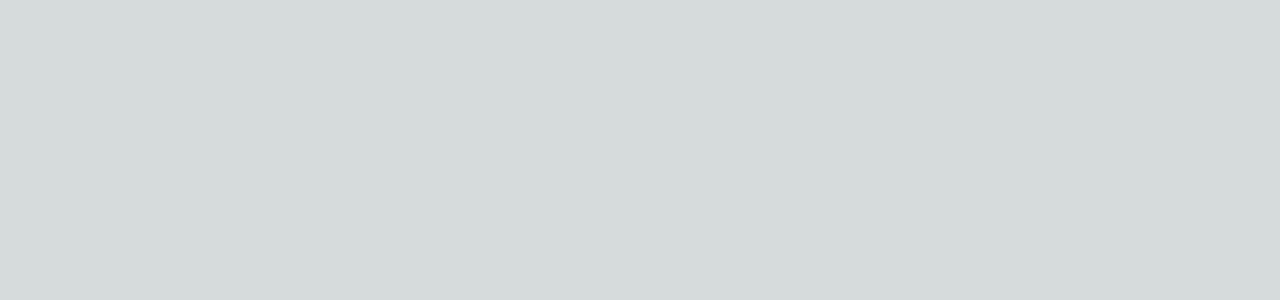
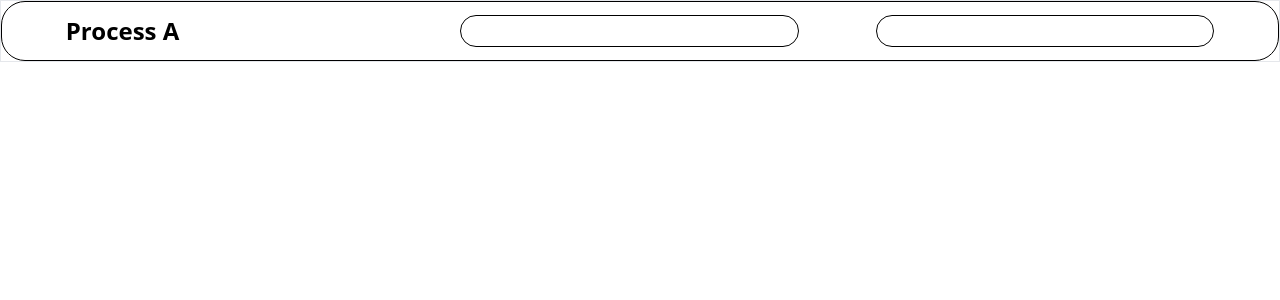
Before and after one commit to eyucherin/MLFQ-simulator, a Next.js app: page / in a window 1280 px wide. Shown: the top 300 px of the page. Built offline with nearby package versions, Linux system fonts and the light colour scheme.

Commit message:
initialized input layout

```diff
--- /dev/null
+++ b/src/pages/component/UserInput.js
@@ -0,0 +1,15 @@
+import React from 'react'
+
+const UserInput = (props) => {
+  return (
+    <form className = " flex w-[100%] border border-black rounded-3xl">
+        <div className = "text-2xl font-bold w-[33.33%]  mx-[3%] my-[1%] pl-[2%]">{props.name}</div>
+        <input id = "arrival_time" type = "text" className = "w-[33.33%] border border-black rounded-2xl mx-[3%] my-[1%]" ></input>
+        <input id = "burst_time" type = "text" className = "w-[33.33%] border border-black rounded-2xl ml-[3%] my-[1%] mr-[5%] " ></input>
+
+        {/* input with text */}
+    </form>
+  )
+}
+
+export default UserInput
--- a/src/pages/index.js
+++ b/src/pages/index.js
@@ -1,3 +1,13 @@
+import React from "react";
+import UserInput from "./component/UserInput";
 export default function Home() {
-  return <div></div>;
+  return (
+    <div>
+      <div className="border w-[100%]">
+      <UserInput name="Process A" />
+      </div>
+
+
+    </div>
+  );
 }
--- a/src/styles/globals.css
+++ b/src/styles/globals.css
@@ -2,7 +2,7 @@
 @tailwind components;
 @tailwind utilities;
 
-:root {
+/* :root {
   --foreground-rgb: 0, 0, 0;
   --background-start-rgb: 214, 219, 220;
   --background-end-rgb: 255, 255, 255;
@@ -24,4 +24,4 @@ body {
       rgb(var(--background-end-rgb))
     )
     rgb(var(--background-start-rgb));
-}
+} */
```
